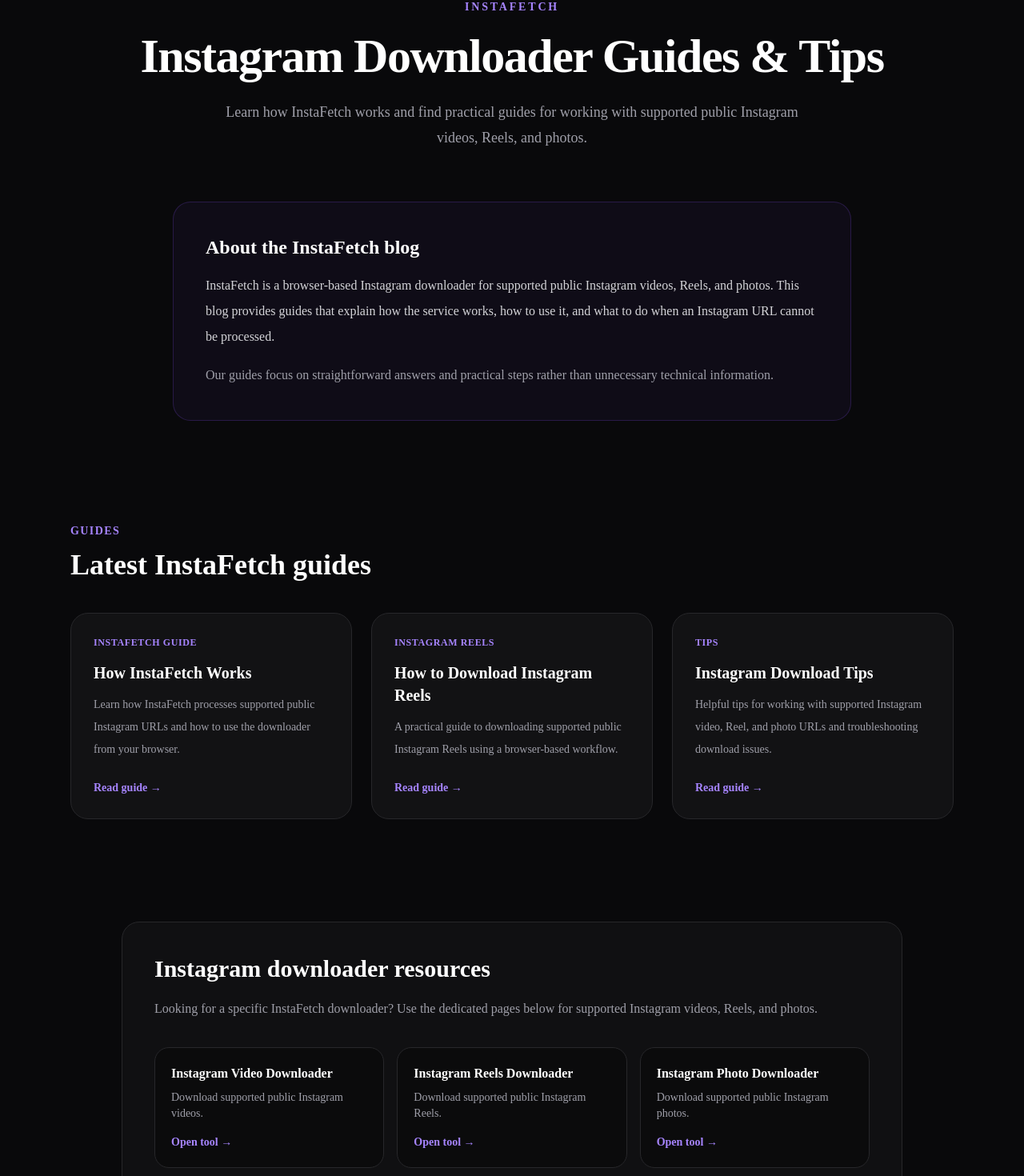
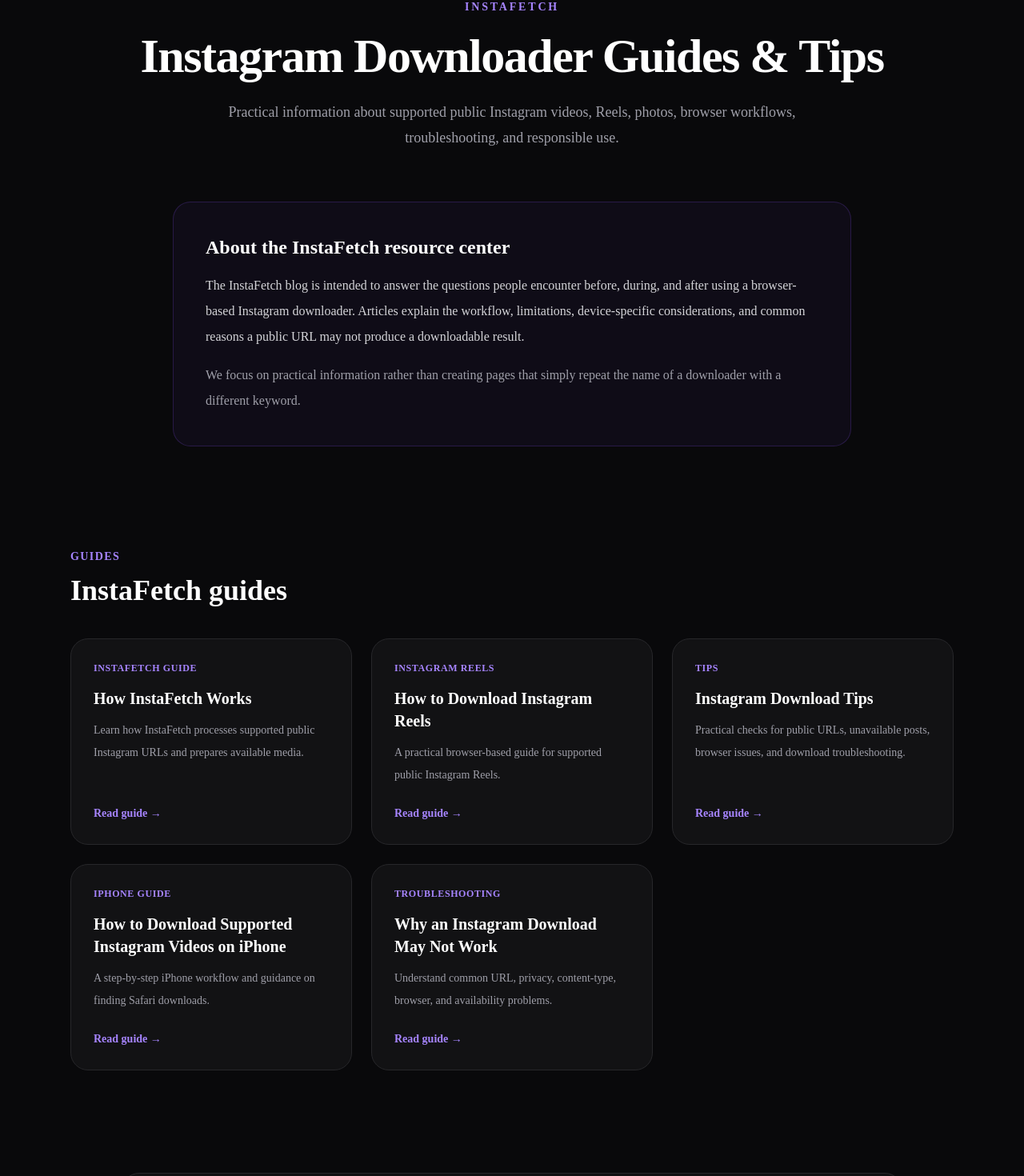
Before and after one commit to deepakgahlyan/instafetch, a Next.js app: page /blog in a window 1280 px wide. Shown: the part 100-1570 px from the top of the page at 80% size. Built offline with nearby package versions, Linux system fonts and the light colour scheme.

Commit message:
Expand blog hub with original practical guides

```diff
--- a/app/blog/page.tsx
+++ b/app/blog/page.tsx
@@ -5,261 +5,77 @@
 
 export const metadata: Metadata = {
   title: "Instagram Downloader Guides & Tips",
-  description:
-    "Learn how to download supported public Instagram videos, Reels, and photos with InstaFetch. Explore Instagram downloader guides, tutorials, and tips.",
-  alternates: {
-    canonical: `${siteUrl}/blog`,
-  },
-  openGraph: {
-    title: "Instagram Downloader Guides & Tips | InstaFetch",
-    description:
-      "Guides and tutorials about downloading supported public Instagram videos, Reels, and photos with InstaFetch.",
-    url: `${siteUrl}/blog`,
-    siteName: "InstaFetch",
-    type: "website",
-  },
+  description: "Practical guides about supported public Instagram videos, Reels, photos, troubleshooting, browser downloads, and responsible use with InstaFetch.",
+  alternates: { canonical: `${siteUrl}/blog` },
+  openGraph: { title: "Instagram Downloader Guides & Tips | InstaFetch", description: "Practical Instagram downloader guides and troubleshooting resources.", url: `${siteUrl}/blog`, siteName: "InstaFetch", type: "website" },
 };
 
 const articles = [
-  {
-    title: "How InstaFetch Works",
-    description:
-      "Learn how InstaFetch processes supported public Instagram URLs and how to use the downloader from your browser.",
-    href: "/blog/how-instafetch-works",
-    category: "InstaFetch Guide",
-  },
-  {
-    title: "How to Download Instagram Reels",
-    description:
-      "A practical guide to downloading supported public Instagram Reels using a browser-based workflow.",
-    href: "/blog/how-to-download-instagram-reels",
-    category: "Instagram Reels",
-  },
-  {
-    title: "Instagram Download Tips",
-    description:
-      "Helpful tips for working with supported Instagram video, Reel, and photo URLs and troubleshooting download issues.",
-    href: "/blog/instagram-download-tips",
-    category: "Tips",
-  },
+  { title: "How InstaFetch Works", description: "Learn how InstaFetch processes supported public Instagram URLs and prepares available media.", href: "/blog/how-instafetch-works", category: "InstaFetch Guide" },
+  { title: "How to Download Instagram Reels", description: "A practical browser-based guide for supported public Instagram Reels.", href: "/blog/how-to-download-instagram-reels", category: "Instagram Reels" },
+  { title: "Instagram Download Tips", description: "Practical checks for public URLs, unavailable posts, browser issues, and download troubleshooting.", href: "/blog/instagram-download-tips", category: "Tips" },
+  { title: "How to Download Supported Instagram Videos on iPhone", description: "A step-by-step iPhone workflow and guidance on finding Safari downloads.", href: "/blog/instagram-downloader-on-iphone", category: "iPhone Guide" },
+  { title: "Why an Instagram Download May Not Work", description: "Understand common URL, privacy, content-type, browser, and availability problems.", href: "/blog/why-instagram-download-fails", category: "Troubleshooting" },
 ];
 
 const structuredData = {
   "@context": "https://schema.org",
   "@graph": [
-    {
-      "@type": "CollectionPage",
-      "@id": `${siteUrl}/blog#webpage`,
-      url: `${siteUrl}/blog`,
-      name: "Instagram Downloader Guides & Tips",
-      description:
-        "Guides and tutorials about downloading supported public Instagram videos, Reels, and photos with InstaFetch.",
-      isPartOf: {
-        "@id": `${siteUrl}/#website`,
-      },
-      about: {
-        "@id": `${siteUrl}/#application`,
-      },
-    },
-    {
-      "@type": "BreadcrumbList",
-      "@id": `${siteUrl}/blog#breadcrumb`,
-      itemListElement: [
-        {
-          "@type": "ListItem",
-          position: 1,
-          name: "InstaFetch",
-          item: siteUrl,
-        },
-        {
-          "@type": "ListItem",
-          position: 2,
-          name: "Blog",
-          item: `${siteUrl}/blog`,
-        },
-      ],
-    },
+    { "@type": "CollectionPage", "@id": `${siteUrl}/blog#webpage`, url: `${siteUrl}/blog`, name: "Instagram Downloader Guides & Tips", description: "Practical guides about supported public Instagram downloads.", isPartOf: { "@id": `${siteUrl}/#website` }, about: { "@id": `${siteUrl}/#application` } },
+    { "@type": "BreadcrumbList", "@id": `${siteUrl}/blog#breadcrumb`, itemListElement: [{ "@type": "ListItem", position: 1, name: "InstaFetch", item: siteUrl }, { "@type": "ListItem", position: 2, name: "Blog", item: `${siteUrl}/blog` }] },
   ],
 };
 
 export default function BlogPage() {
   return (
     <>
-      <script
-        type="application/ld+json"
-        dangerouslySetInnerHTML={{
-          __html: JSON.stringify(structuredData),
-        }}
-      />
+      <script type="application/ld+json" dangerouslySetInnerHTML={{ __html: JSON.stringify(structuredData) }} />
+      <main className="min-h-screen bg-zinc-950 text-white">
+        <section className="mx-auto max-w-5xl px-6 pb-16 pt-24 text-center">
+          <Link href="/" className="text-sm font-semibold uppercase tracking-[0.2em] text-violet-400">InstaFetch</Link>
+          <h1 className="mt-5 text-4xl font-extrabold tracking-tight md:text-6xl">Instagram Downloader Guides &amp; Tips</h1>
+          <p className="mx-auto mt-6 max-w-3xl text-lg leading-8 text-zinc-400">Practical information about supported public Instagram videos, Reels, photos, browser workflows, troubleshooting, and responsible use.</p>
+        </section>
 
-      <main className="min-h-screen bg-zinc-950 text-white">
-        {/* Header */}
-        <section className="mx-auto max-w-5xl px-6 pb-16 pt-24">
-          <div className="text-center">
-            <Link
-              href="/"
-              className="text-sm font-semibold uppercase tracking-[0.2em] text-violet-400"
-            >
-              InstaFetch
-            </Link>
-
-            <h1 className="mt-5 text-4xl font-extrabold tracking-tight md:text-6xl">
-              Instagram Downloader Guides &amp; Tips
-            </h1>
-
-            <p className="mx-auto mt-6 max-w-3xl text-lg leading-8 text-zinc-400">
-              Learn how InstaFetch works and find practical guides for working
-              with supported public Instagram videos, Reels, and photos.
-            </p>
+        <section className="mx-auto max-w-4xl px-6 pb-16">
+          <div className="rounded-3xl border border-violet-500/20 bg-violet-500/5 p-8 md:p-10">
+            <h2 className="text-2xl font-bold">About the InstaFetch resource center</h2>
+            <p className="mt-4 leading-8 text-zinc-300">The InstaFetch blog is intended to answer the questions people encounter before, during, and after using a browser-based Instagram downloader. Articles explain the workflow, limitations, device-specific considerations, and common reasons a public URL may not produce a downloadable result.</p>
+            <p className="mt-4 leading-8 text-zinc-400">We focus on practical information rather than creating pages that simply repeat the name of a downloader with a different keyword.</p>
           </div>
         </section>
 
-        {/* Intro */}
-        <section className="mx-auto max-w-4xl px-6 pb-16">
-          <div className="rounded-3xl border border-violet-500/20 bg-violet-500/5 p-8 md:p-10">
-            <h2 className="text-2xl font-bold">
-              About the InstaFetch blog
-            </h2>
-
-            <p className="mt-4 leading-8 text-zinc-300">
-              InstaFetch is a browser-based Instagram downloader for supported
-              public Instagram videos, Reels, and photos. This blog provides
-              guides that explain how the service works, how to use it, and
-              what to do when an Instagram URL cannot be processed.
-            </p>
-
-            <p className="mt-4 leading-8 text-zinc-400">
-              Our guides focus on straightforward answers and practical steps
-              rather than unnecessary technical information.
-            </p>
-          </div>
-        </section>
-
-        {/* Articles */}
         <section className="mx-auto max-w-6xl px-6 py-16">
-          <div>
-            <p className="text-sm font-semibold uppercase tracking-widest text-violet-400">
-              Guides
-            </p>
-
-            <h2 className="mt-3 text-3xl font-bold md:text-4xl">
-              Latest InstaFetch guides
-            </h2>
-          </div>
-
-          <div className="mt-10 grid gap-6 md:grid-cols-3">
+          <p className="text-sm font-semibold uppercase tracking-widest text-violet-400">Guides</p>
+          <h2 className="mt-3 text-3xl font-bold md:text-4xl">InstaFetch guides</h2>
+          <div className="mt-10 grid gap-6 md:grid-cols-2 lg:grid-cols-3">
             {articles.map((article) => (
-              <article
-                key={article.href}
-                className="flex flex-col rounded-3xl border border-zinc-800 bg-zinc-900/60 p-7"
-              >
-                <span className="text-xs font-semibold uppercase tracking-wider text-violet-400">
-                  {article.category}
-                </span>
-
-                <h3 className="mt-4 text-xl font-semibold">
-                  {article.title}
-                </h3>
-
-                <p className="mt-3 flex-1 text-sm leading-7 text-zinc-400">
-                  {article.description}
-                </p>
-
-                <Link
-                  href={article.href}
-                  className="mt-6 text-sm font-semibold text-violet-400 hover:text-violet-300"
-                >
-                  Read guide →
-                </Link>
+              <article key={article.href} className="flex flex-col rounded-3xl border border-zinc-800 bg-zinc-900/60 p-7">
+                <span className="text-xs font-semibold uppercase tracking-wider text-violet-400">{article.category}</span>
+                <h3 className="mt-4 text-xl font-semibold">{article.title}</h3>
+                <p className="mt-3 flex-1 text-sm leading-7 text-zinc-400">{article.description}</p>
+                <Link href={article.href} className="mt-6 text-sm font-semibold text-violet-400 hover:text-violet-300">Read guide →</Link>
               </article>
             ))}
           </div>
         </section>
 
-        {/* Topic hub */}
         <section className="mx-auto max-w-5xl px-6 py-16">
           <div className="rounded-3xl border border-zinc-800 bg-zinc-900/50 p-8 md:p-10">
-            <h2 className="text-2xl font-bold md:text-3xl">
-              Instagram downloader resources
-            </h2>
-
-            <p className="mt-4 leading-8 text-zinc-400">
-              Looking for a specific InstaFetch downloader? Use the dedicated
-              pages below for supported Instagram videos, Reels, and photos.
-            </p>
-
+            <h2 className="text-2xl font-bold md:text-3xl">Instagram downloader resources</h2>
+            <p className="mt-4 leading-8 text-zinc-400">Use the dedicated tool pages for the content type you need, then return to the guides if you need troubleshooting or device-specific information.</p>
             <div className="mt-8 grid gap-4 md:grid-cols-3">
-              <Link
-                href="/instagram-video-downloader"
-                className="rounded-2xl border border-zinc-800 bg-zinc-950/70 p-5 transition hover:border-violet-500/50"
-              >
-                <h3 className="font-semibold">
-                  Instagram Video Downloader
-                </h3>
-
-                <p className="mt-2 text-sm text-zinc-400">
-                  Download supported public Instagram videos.
-                </p>
-
-                <span className="mt-4 inline-block text-sm font-semibold text-violet-400">
-                  Open tool →
-                </span>
-              </Link>
-
-              <Link
-                href="/instagram-reels-downloader"
-                className="rounded-2xl border border-zinc-800 bg-zinc-950/70 p-5 transition hover:border-violet-500/50"
-              >
-                <h3 className="font-semibold">
-                  Instagram Reels Downloader
-                </h3>
-
-                <p className="mt-2 text-sm text-zinc-400">
-                  Download supported public Instagram Reels.
-                </p>
-
-                <span className="mt-4 inline-block text-sm font-semibold text-violet-400">
-                  Open tool →
-                </span>
-              </Link>
-
-              <Link
-                href="/instagram-photo-downloader"
-                className="rounded-2xl border border-zinc-800 bg-zinc-950/70 p-5 transition hover:border-violet-500/50"
-              >
-                <h3 className="font-semibold">
-                  Instagram Photo Downloader
-                </h3>
-
-                <p className="mt-2 text-sm text-zinc-400">
-                  Download supported public Instagram photos.
-                </p>
-
-                <span className="mt-4 inline-block text-sm font-semibold text-violet-400">
-                  Open tool →
-                </span>
-              </Link>
+              <Link href="/instagram-video-downloader" className="rounded-2xl border border-zinc-800 bg-zinc-950/70 p-5 hover:border-violet-500/50"><h3 className="font-semibold">Instagram Video Downloader</h3><p className="mt-2 text-sm text-zinc-400">Supported public Instagram videos.</p><span className="mt-4 inline-block text-sm font-semibold text-violet-400">Open tool →</span></Link>
+              <Link href="/instagram-reels-downloader" className="rounded-2xl border border-zinc-800 bg-zinc-950/70 p-5 hover:border-violet-500/50"><h3 className="font-semibold">Instagram Reels Downloader</h3><p className="mt-2 text-sm text-zinc-400">Supported public Instagram Reels.</p><span className="mt-4 inline-block text-sm font-semibold text-violet-400">Open tool →</span></Link>
+              <Link href="/instagram-photo-downloader" className="rounded-2xl border border-zinc-800 bg-zinc-950/70 p-5 hover:border-violet-500/50"><h3 className="font-semibold">Instagram Photo Downloader</h3><p className="mt-2 text-sm text-zinc-400">Supported public Instagram photos.</p><span className="mt-4 inline-block text-sm font-semibold text-violet-400">Open tool →</span></Link>
             </div>
           </div>
         </section>
 
-        {/* CTA */}
         <section className="mx-auto max-w-4xl px-6 pb-24 pt-12 text-center">
-          <h2 className="text-3xl font-bold md:text-4xl">
-            Ready to use InstaFetch?
-          </h2>
-
-          <p className="mx-auto mt-4 max-w-2xl leading-7 text-zinc-400">
-            Use the InstaFetch Instagram downloader to check supported public
-            videos, Reels, and photos.
-          </p>
-
-          <Link
-            href="/"
-            className="mt-7 inline-flex rounded-2xl bg-gradient-to-r from-violet-600 to-pink-600 px-8 py-4 font-semibold text-white transition hover:scale-105"
-          >
-            Open InstaFetch
-          </Link>
+          <h2 className="text-3xl font-bold md:text-4xl">Ready to use InstaFetch?</h2>
+          <p className="mx-auto mt-4 max-w-2xl leading-7 text-zinc-400">Start with a supported public Instagram URL.</p>
+          <Link href="/#download" className="mt-7 inline-flex rounded-2xl bg-gradient-to-r from-violet-600 to-pink-600 px-8 py-4 font-semibold">Open InstaFetch</Link>
         </section>
       </main>
     </>
```
